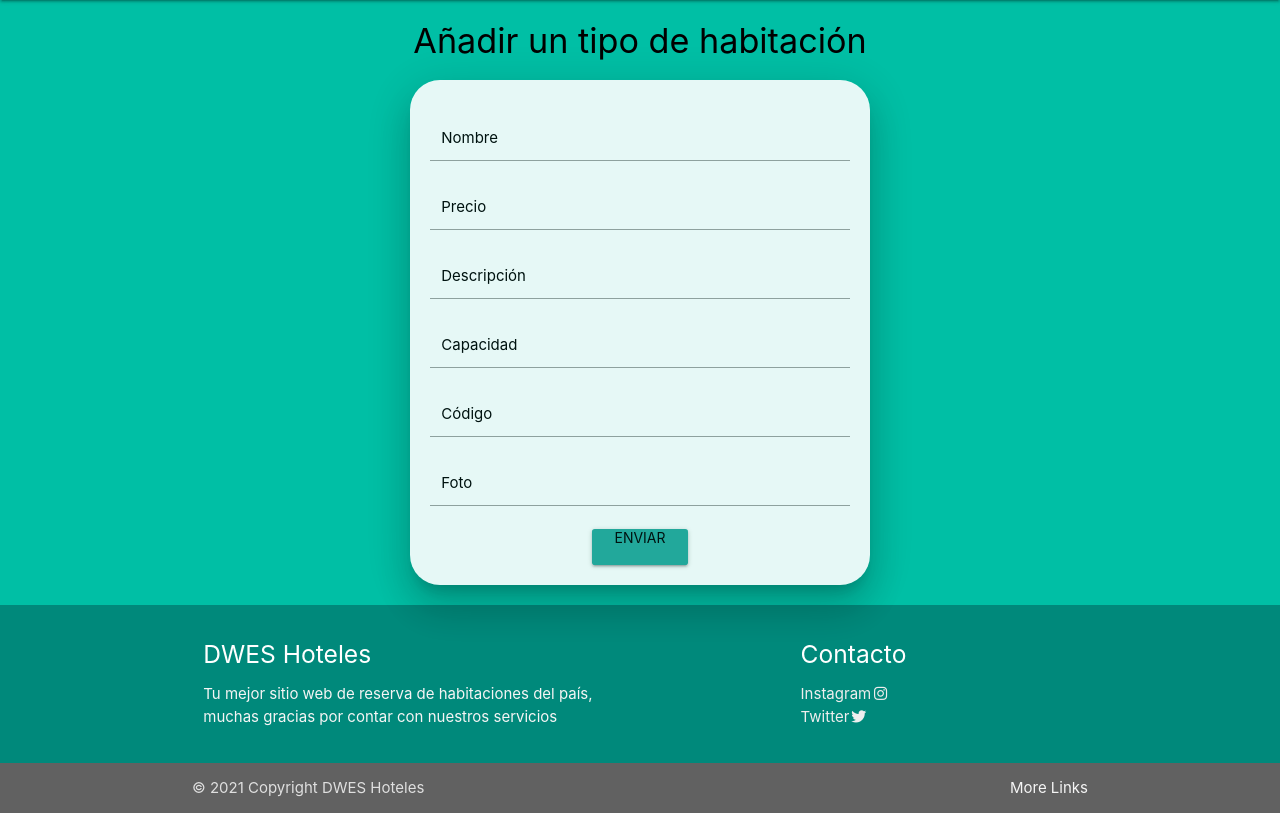
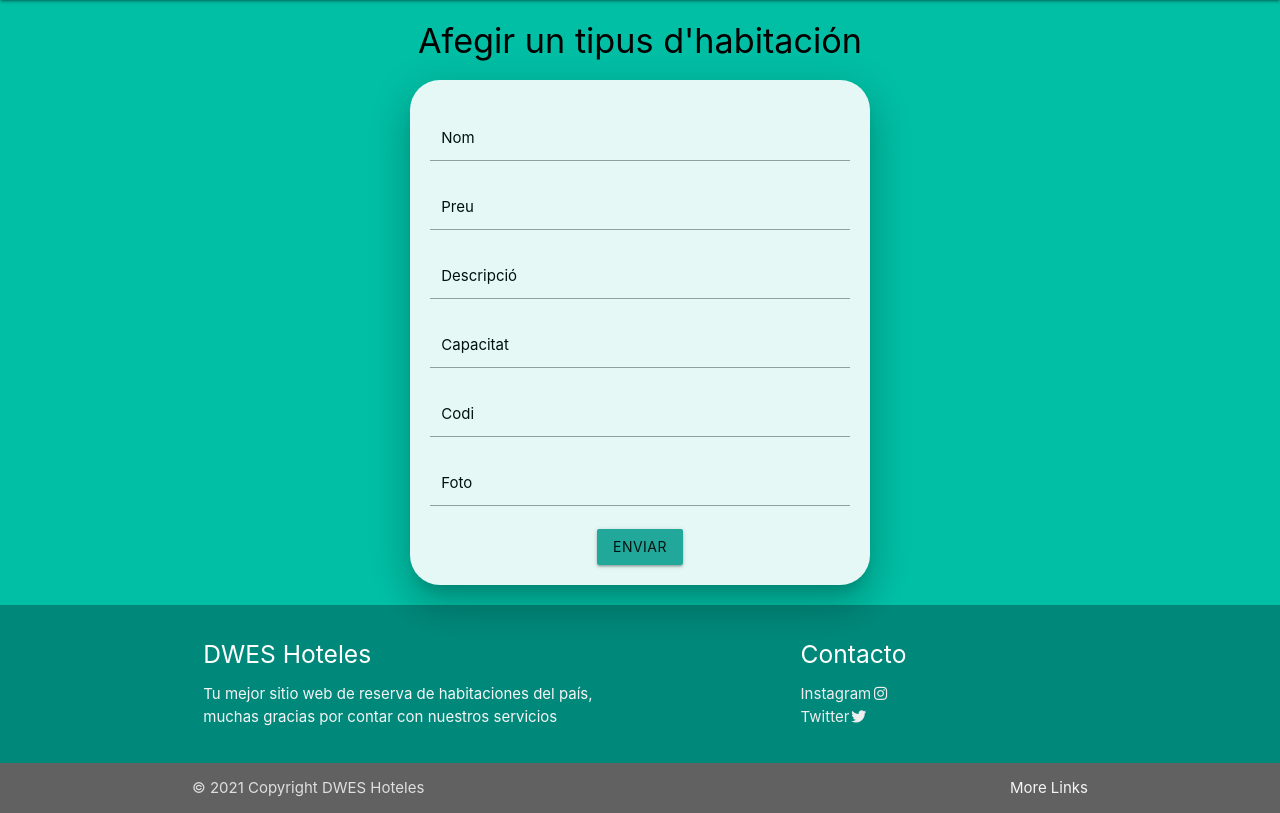
Before and after one commit to xXEddd64Xx/Hotels, a PHP site: page /forms/form_TipusHabitacio_insert.php in a window 1280 px wide. Shown: the part 87-900 px from the top of the page. Run offline with PHP 8.4, Linux system fonts and the light colour scheme; some libraries are stand-ins or nearby versions.

Commit message:
Arrenjant el css dels botons de submit

```diff
--- a/forms/form_Habitacio_insert.php
+++ b/forms/form_Habitacio_insert.php
@@ -73,7 +73,7 @@
                 <div class="red-text"><?php if(!empty($errors)) { echo htmlspecialchars($errors['foto']); } ?></div>
             </div> -->
             <div class="center">
-                <input type="submit" name="submit" value="enviar" class="waves-effect waves-light btn">
+                <button type="submit" name="submit" class="waves-effect waves-light btn black-text">Enviar</button>
             </div>
     </form>
 </section>
--- a/forms/form_Habitacio_update.php
+++ b/forms/form_Habitacio_update.php
@@ -82,7 +82,7 @@
                 <div class="red-text"><?php if(!empty($errors)) { echo htmlspecialchars($errors['foto']); } ?></div>
             </div> -->
             <div class="center">
-                <input type="submit" name="submit" value="enviar" class="waves-effect waves-light btn">
+                <button type="submit" name="submit" class="waves-effect waves-light btn black-text">Enviar</button>
             </div>
     </form>
 </section>
--- a/forms/form_TipusHabitacio_delete.php
+++ b/forms/form_TipusHabitacio_delete.php
@@ -12,7 +12,7 @@
         <label for="id">ID:</label>
         <input type="text" name="id">
         <div class="center">
-            <input type="submit" name="submit" value="Borrar" class="waves-effect waves-light btn"></a>
+            <button type="submit" name="submit" class="waves-effect waves-light btn black-text">Borrar</button>
         </div>
     </form>
 </section>
--- a/forms/form_TipusHabitacio_insert.php
+++ b/forms/form_TipusHabitacio_insert.php
@@ -12,35 +12,35 @@
 ?>
 
 <section class="container grey-text">
-    <h4 class="center" style="color: black;">Añadir un tipo de habitación</h4>
+    <h4 class="center" style="color: black;">Afegir un tipus d'habitación</h4>
     <form action="../bd/bd_TipusHabitacio_insert.php" method="GET" class="white z-depth-5" style="border-radius: 30px; opacity:90%;">
         <div class="input-field col s6">
             <input id="nombre" type="text" name="nombre" class="validate">
-            <label for="nombre" class="black-text" >Nombre</label>
+            <label for="nombre" class="black-text">Nom</label>
         </div>
         <div class="red-text"><?php if(!empty($errors)) { echo htmlspecialchars($errors['nombre']); } ?></div>
 
         <div class="input-field col s6">
             <input id="precio" type="number" name="precio" step=".01" class="validate">
-            <label for="precio" class="black-text">Precio</label>
+            <label for="precio" class="black-text">Preu</label>
         </div>
         <div class="red-text"><?php if(!empty($errors)) { echo htmlspecialchars($errors['precio']); } ?></div>
 
         <div class="input-field col s6">
             <input id="descripcion" type="text" name="descripcion" class="validate">
-            <label for="descripcion" class="black-text">Descripción</label>
+            <label for="descripcion" class="black-text">Descripció</label>
         </div>
         <div class="red-text"><?php if(!empty($errors)) { echo htmlspecialchars($errors['descripcion']); } ?></div>
 
         <div class="input-field col s6">
             <input id="capacidad" type="number" name="capacidad" class="validate">
-            <label for="capacidad" class="black-text">Capacidad</label>
+            <label for="capacidad" class="black-text">Capacitat</label>
         </div>
         <div class="red-text"><?php if(!empty($errors)) { echo htmlspecialchars($errors['capacidad']); } ?></div>
 
         <div class="input-field col s6">
             <input id="codigo" type="text" name="codigo" class="validate">
-            <label for="codigo" class="black-text">Código</label>
+            <label for="codigo" class="black-text">Codi</label>
         </div>
         <div class="red-text"><?php if(!empty($errors)) { echo htmlspecialchars($errors['codigo']); } ?></div>
 
@@ -50,7 +50,7 @@
         </div>
         <div class="red-text"><?php if(!empty($errors)) { echo htmlspecialchars($errors['foto']); } ?></div>
         <div class="center">
-            <input type="submit" name="submit" value="enviar" class="waves-effect waves-light btn">
+            <button type="submit" name="submit" class="waves-effect waves-light btn black-text">Enviar</button>
         </div>
     </form>
 </section>
--- a/forms/form_TipusHabitacio_update.php
+++ b/forms/form_TipusHabitacio_update.php
@@ -35,7 +35,7 @@
         <label for="foto" class="black-text"><h5>Foto:</h5></label>
         <input type="text" name="foto" value="<?php echo $th[0]["foto"]; ?>">
         <div class="center">
-            <input type="submit" name="submit" value="actualizar" class="waves-effect waves-light btn">
+            <button type="submit" name="submit" class="waves-effect waves-light btn black-text">Actualitzar</button>
         </div>
     </form>
 </section>
--- a/forms/form_client_insert.php
+++ b/forms/form_client_insert.php
@@ -47,7 +47,7 @@
         </div>
 
         <div class="center">
-            <input type="submit" name="submit" value="crear" class="waves-effect waves-light btn">
+            <button type="submit" name="submit" class="waves-effect waves-light btn black-text">Crear</button>
         </div>
     </form>
 </section>
--- a/forms/form_client_select.php
+++ b/forms/form_client_select.php
@@ -42,7 +42,7 @@
                       <form action="../bd/bd_clientFoto_update.php" method="post" enctype="multipart/form-data">
                           <input class="btn" type="file" name="foto" >
                           </br>
-                          <input type="submit" name="submit" value="Canvia">
+                          <input hidden type="submit" name="submit" value="Canvia">
                       </form>
                       <!-- <button class="btn btn-primary">Editar foto</button> -->
                     </div>
--- a/forms/form_reserves_insert.php
+++ b/forms/form_reserves_insert.php
@@ -82,7 +82,7 @@
             </div>
 
             <div class="center">
-                <input type="submit" name="submit" value="Reservar" class="waves-effect waves-light btn">
+                <button type="submit" name="submit" class="waves-effect waves-light btn black-text">Reservar</button>
             </div>
     </form>
 </section>
--- a/iniciSessio.php
+++ b/iniciSessio.php
@@ -39,7 +39,7 @@
             <label for="pwd" class="black-text">Contraseña</label>
         </div>
         <div class="center">
-            <input type="submit" name="submit" value="Entrar" class="waves-effect waves-light btn z-depth-2">
+            <button type="submit" name="submit"  class="waves-effect waves-light btn z-depth-2">Entrar</button>
         </div>
     </form>
 </section>
--- a/templates/header.php
+++ b/templates/header.php
@@ -12,10 +12,7 @@
     <!-- <script src="https://cdnjs.cloudflare.com/ajax/libs/jquery/1.12.4/jquery.js"></script> -->
     <script src="https://ajax.googleapis.com/ajax/libs/jquery/3.5.1/jquery.min.js"></script>
     <!-- <script src="https://code.jquery.com/jquery-3.2.1.min.js"></script> -->
-    <!-- <script src="https://cdnjs.cloudflare.com/ajax/libs/materialize/1.0.0/js/materialize.min.js"></script>
-    <link rel="stylesheet" href="https://cdnjs.cloudflare.com/ajax/libs/materialize/1.0.0/css/materialize.min.css"> -->
     <script src="https://kit.fontawesome.com/4047b7b55b.js" crossorigin="anonymous"></script>
-    <!-- <link rel="stylesheet" href="https://cdnjs.cloudflare.com/ajax/libs/font-awesome/4.7.0/css/font-awesome.min.css"> -->
     <!-- <link rel="stylesheet" href="https://maxcdn.bootstrapcdn.com/bootstrap/3.3.7/css/bootstrap.min.css"> -->
     <link rel="stylesheet" href="https://fonts.googleapis.com/icon?family=Material+Icons">
 
@@ -41,7 +38,6 @@
             min-height: 100vh;
             flex-direction: column;
         }
-
         main {
             flex: 1 0 auto;
         }
@@ -104,7 +100,7 @@
 </ul>
 <nav class="grey z-deph-0">
   <div class="nav-wrapper">
-    <a href="#!" class="brand-logo">DWES Hoteles</a>
+    <a href="/student64/dwes" class="brand-logo">DWES Hoteles</a>
     <ul class="right">
         <li><a href="/student64/dwes/index.php" class="">Inici</a></li>
 
@@ -115,7 +111,11 @@
         <?php if(!isset($_SESSION['cliente'])) { ?>
             <li><a href="/student64/dwes/iniciSessio.php" class="">Iniciar sessio</a></li>
         <?php } else {?>
-            <li><a class="dropdown-trigger" data-target="dropdown1">Compte<i class="material-icons right">arrow_drop_down</i></a></li>
+            <li><a class="dropdown-trigger" data-target="dropdown1">Compte<i class="fa-solid fa-caret-down fa-lg" style="margin-left: 10px;"></i></a></li>
+        <?php } ?>
+
+        <?php if(isset($_SESSION['cliente'])) {  ?>
+            <li><img src="/student64/dwes/images/perfils/<?php echo $_SESSION['cliente']['foto']; ?>" style="margin-top: 10px;" class="circle" height="40px" width="40px"></li>
         <?php } ?>
     </ul>
   </div>
```
Also changed, not shown: forms/form_TipusHabitacio_select.php (+2 -17 lines), images/perfils/65421987Q.png (added), 2 other files.
